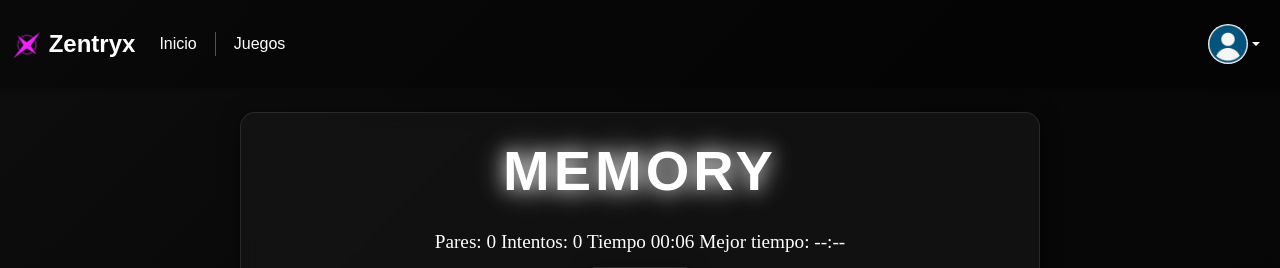
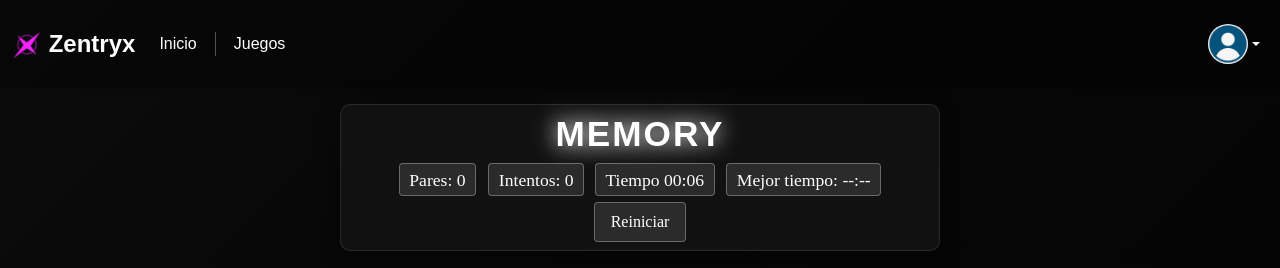
Before and after one commit to Nach0A/html, a PHP site: page /Inicio.html in a window 1280 px wide. Shown: the top 268 px of the page. Run offline with PHP 8.4, Linux system fonts and the light colour scheme.

Commit message:
implementando otro diseño de cartas y ajustando el css

```diff
--- a/union-memory-navbar/Inicio.html
+++ b/union-memory-navbar/Inicio.html
@@ -81,11 +81,11 @@
     <header>
         <h1>Memory</h1>
         <div class="scoreboard">
-            <span id="matches"></span>
-            <span id="intenos">Intentos: 0</span>
-            <span id="timer"></span>
+            <span id="matches" class="score-item">Pares: 0</span>
+            <span id="intenos" class="score-item">Intentos: 0</span>
+            <span id="timer" class="score-item">Tiempo: 00:00</span>
             <!-- cuando este la base de datos llamar los datos del usuario y poner su mejor tiempo -->
-            <span id="mejor-tiempo">Mejor tiempo: --:--</span>
+            <span id="mejor-tiempo" class="score-item">Mejor tiempo: --:--</span>
         </div>
         <button id="restart-btn">Reiniciar</button>
     </header>
--- a/union-memory-navbar/css/memory.css
+++ b/union-memory-navbar/css/memory.css
@@ -15,24 +15,24 @@ body {
 
 header {
     text-align: center;
-    margin: 2rem 0;
-    padding: 1.5rem;
-    width: 90%;
-    max-width: 800px;
+    margin: 1.5rem 0 0.5rem 0;
+    padding: 0.5rem;
+    width: 80%;
+    max-width: 600px;
     background: rgba(20, 20, 20, 0.8);
     backdrop-filter: blur(10px);
-    border-radius: 15px;
+    border-radius: 10px;
     box-shadow: 0 4px 20px rgba(0, 0, 0, 0.5);
     border: 1px solid rgba(255, 255, 255, 0.1);
 }
 
 header h1 {
-    font-size: 3.5rem;
+    font-size: 2.2rem;
     font-weight: 800;
     color: #ffffff;
     text-transform: uppercase;
-    letter-spacing: 4px;
-    margin-bottom: 1.5rem;
+    letter-spacing: 2px;
+    margin-bottom: 0.5rem;
     font-family: 'Ethnocentric', sans-serif;
     text-shadow:
         0 0 10px rgba(255, 255, 255, 0.5),
@@ -57,28 +57,40 @@ header h1 {
 }
 
 .scoreboard {
-    margin-top: 0.5rem;
-    font-size: 1.2rem;
+    margin-top: 0.2rem;
+    font-size: 1.1rem;
+    display: flex;
+    gap: 0.7rem;
+    justify-content: center;
+    flex-wrap: wrap;
+}
+
+.score-item {
+    padding: 0.15rem 0.6rem;
+    border: 1px solid rgba(255, 255, 255, 0.3);
+    border-radius: 4px;
+    background: rgba(255, 255, 255, 0.1);
+    backdrop-filter: blur(5px);
+    color: white;
 }
 
 .game-board {
     display: grid;
     grid-template-columns: repeat(8, 1fr);
-    gap: 1rem;
-    width: clamp(70vw, 80vw, 100vw);
-    height: clamp(65vh, 85vh, 100vh);
+    gap: 0.8rem;
+    width: clamp(60vw, 70vw, 90vw);
+    height: clamp(55vh, 70vh, 80vh);
     overflow-y: auto;
     justify-content: center;
     align-content: start;
-    padding: 1rem;
+    padding: 0.8rem;
 }
 
 
 .card {
     --bs-card-bg: linear-gradient(-45deg, #010002, #080808, #1d1c1c, #313131);
     width: 100%;
-    padding-top: 140%;
-    /* proporción para mantener forma */
+    padding-top: 130%;
     position: relative;
     perspective: 1000px;
 }
@@ -108,7 +120,7 @@ header h1 {
 }
 
 .card-front {
-    background: transparent url('../imagenes/cartas-españolas-clasicas-copa/reves.jpg') center/cover;
+    background: transparent url('../imagenes/cartas-diseño-con-el-logo/reves.png') center/cover;
 }
 
 .card-back {
@@ -139,16 +151,16 @@ header h1 {
 
 /* Estilos para el botón de reinicio */
 #restart-btn {
-    background: rgba(20, 20, 20, 0.8);
+    background: rgba(255, 255, 255, 0.1);
     color: white;
-    padding: 10px 20px;
-    border: 1px solid rgba(255, 255, 255, 0.1);
-    border-radius: 5px;
+    padding: 7px 16px;
+    border: 1px solid rgba(255, 255, 255, 0.3);
+    border-radius: 4px;
     cursor: pointer;
-    margin: 10px 10px 0 10px;
+    margin: 6px 6px 0 6px;
     transition: background-color 0.3s ease;
-    backdrop-filter: blur(10px);
-    box-shadow: 0 4px 20px rgba(0, 0, 0, 0.5);
+    backdrop-filter: blur(5px);
+    font-size: 1rem;
 }
 
 #restart-btn:hover {
```
Also changed, not shown: union-memory-navbar/imagenes/cartas-diseño-con-el-logo/reves.png (added).
